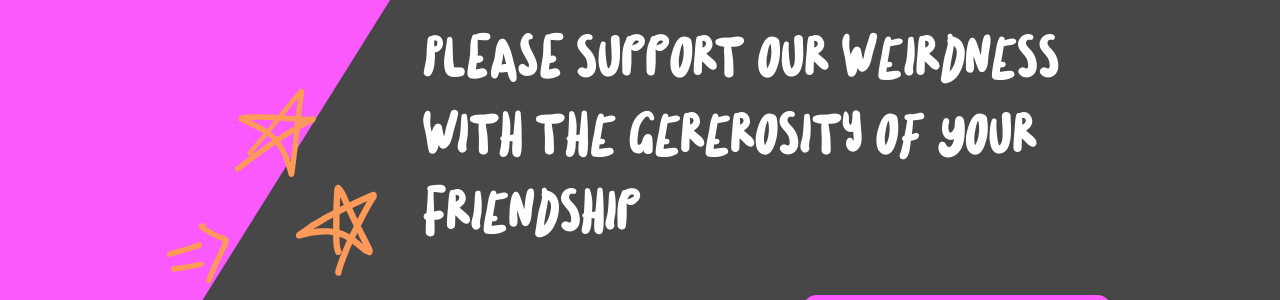
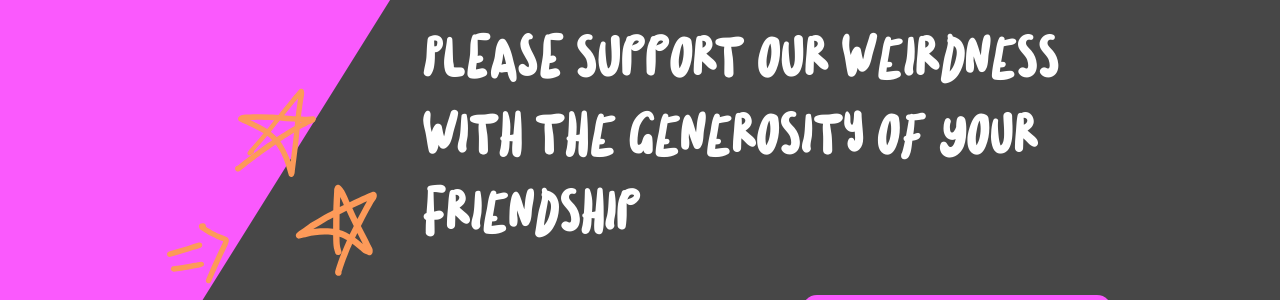
Before and after one commit to keeprubyweird/2017, a Jekyll site: the page built from index.html, in a window 1280 px wide and 900 px high, scrolled down 2127 px. Shown: the part 245-545 px from the top of the window. Built offline with Jekyll 4.4.1, drawn with Linux system fonts in a browser that asks for light colours.

Commit message:
Fix typo ge[nr]erosity

```diff
--- a/index.html
+++ b/index.html
@@ -119,7 +119,7 @@
     </div>
   </div>
   <div class="sponsor">
-    <h2>PLEASE support our weirdness with the gererosity of Your Friendship</h2>
+    <h2>PLEASE support our weirdness with the generosity of Your Friendship</h2>
     <p>Keep Ruby Weird can't happen without help from sponsors. We have a few different sponsorship levels, and of course we're open to other arrangements.</p>
     <a href="mailto:organizers@keeprubyweird.com" class="button">Sponsor Us</a>
   </div>
```
